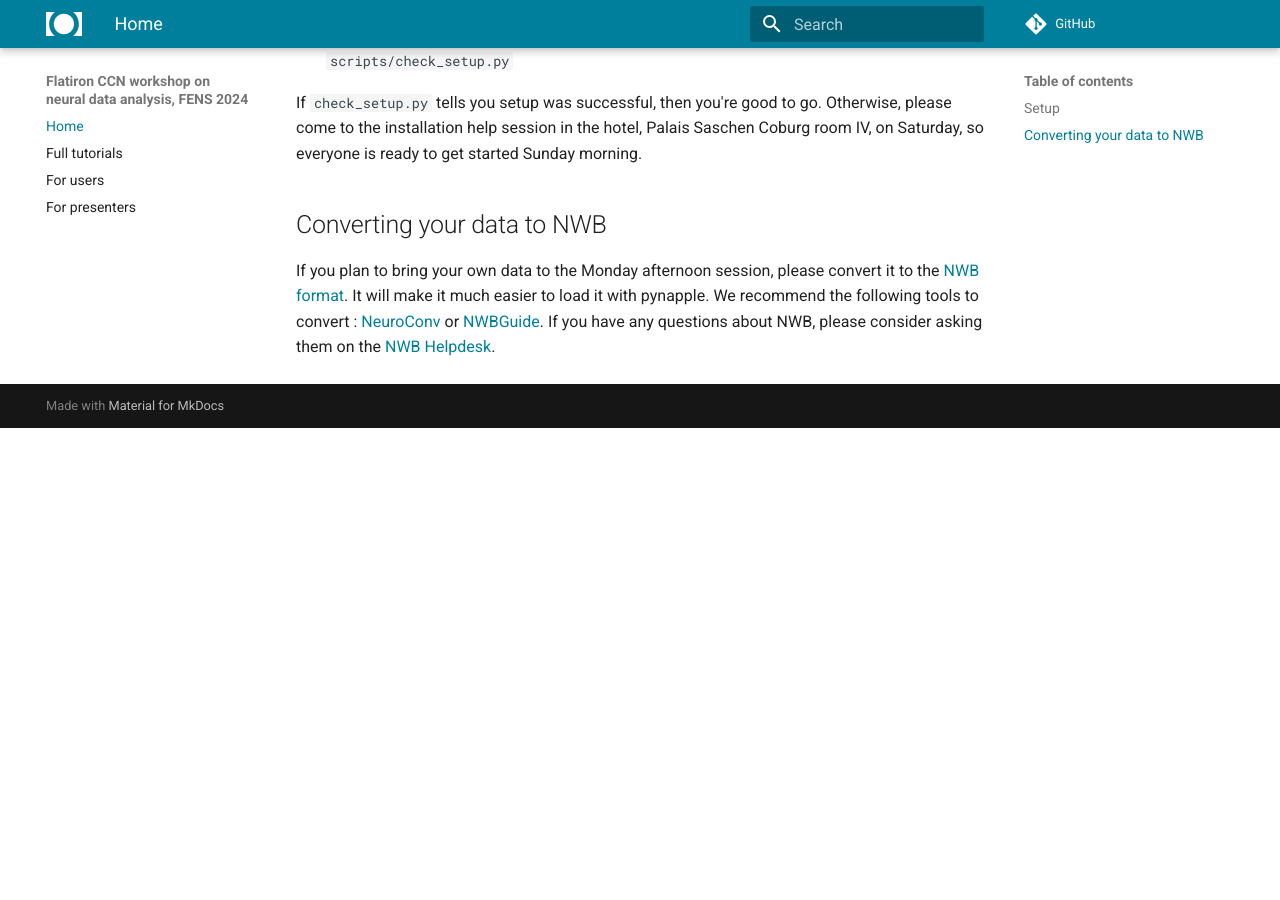
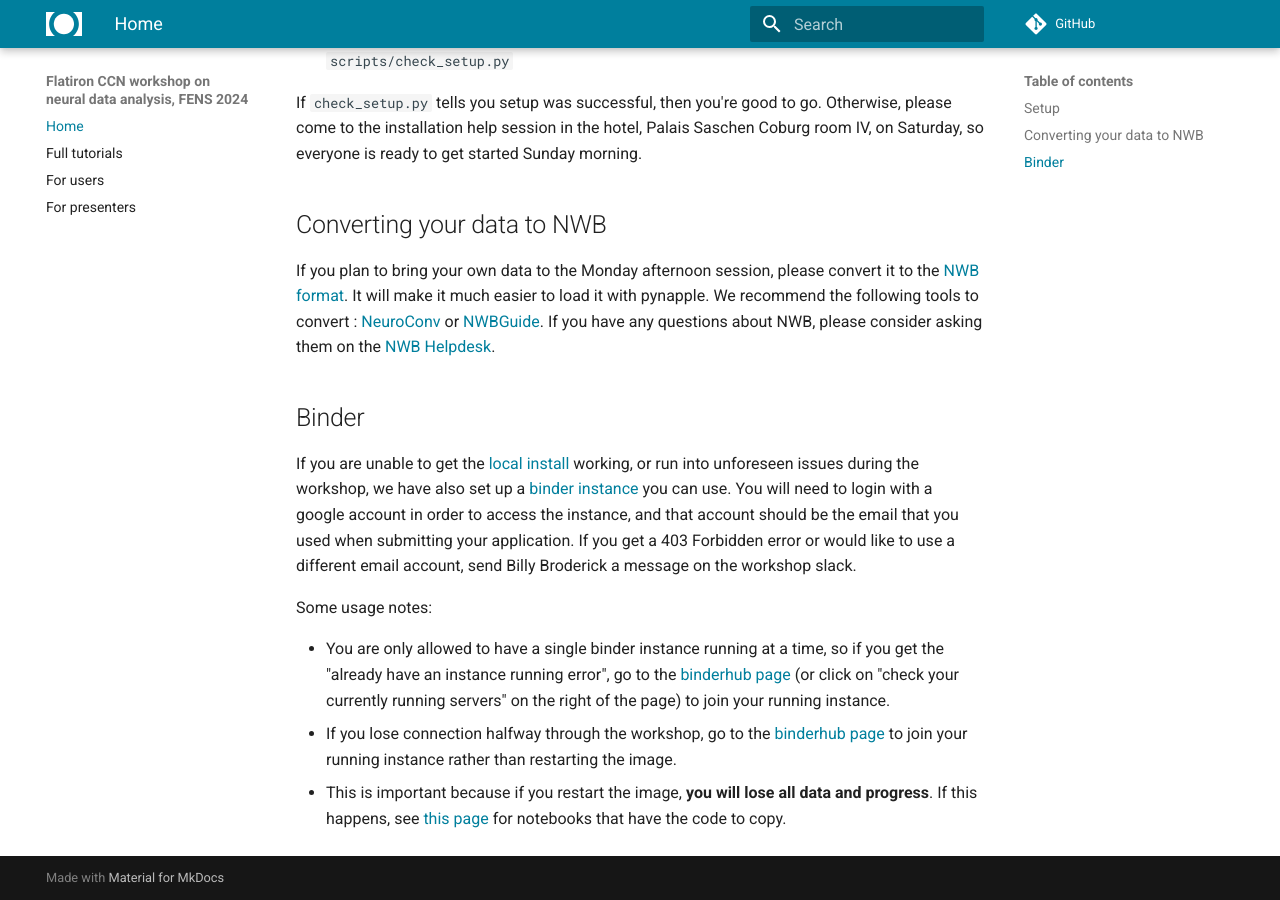
Before and after one commit to flatironinstitute/ccn-software-fens-2024, an MkDocs documentation site: the page built from docs/index.md, in a window 1280 px wide and 900 px high, scrolled down 1183 px. Built offline with MkDocs 1.6.1 and Material for MkDocs 9.7.7, drawn with Linux system fonts in a browser that asks for light colours; nearby versions of some CDN libraries; library files that are not in the unit come from our copies; comment, search, counter and statistics services are not loaded; before the commit the page ends 1611 px from its top, so only the background shows below that; some of the changed text lies outside the part shown.

Commit message:
adds binder info

```diff
--- a/docs/index.md
+++ b/docs/index.md
@@ -4,7 +4,7 @@
 
 We are excited to see everyone at the Flatiron Center for Computational Neuroscience FENS Satellite event on using open source packages to analyze and visualize neural data! You should have received an email with logistical information, including the schedule and link to the slack channel where we will be communicating the workshop. If you did not receive this email, please let us know!
 
-Over the course of this two-day workshop, we will walk you through the notebooks included on this site in order to demonstrate how to use pynapple, fastplotlib, and NeMoS to analyze and visualize your data!
+Over the course of this two-day workshop, we will walk you through the notebooks included on this site in order to demonstrate how to use pynapple, fastplotlib, and NeMoS to analyze and visualize your data.
 
 Before the workshop, please try to follow the [setup](#setup) instructions below to install everything on your personal laptop. Additionally, if you are bringing your own data, please see the section on [converting your data to NWB](#converting-your-data-to-nwb).
 
@@ -45,3 +45,13 @@
 ## Converting your data to NWB
 
 If you plan to bring your own data to the Monday afternoon session, please convert it to the [NWB format](https://pynwb.readthedocs.io/). It will make it much easier to load it with pynapple. We recommend the following tools to convert : [NeuroConv](https://neuroconv.readthedocs.io/en/main/) or [NWBGuide](https://nwb-guide.readthedocs.io/en/latest/). If you have any questions about NWB, please consider asking them on the [NWB Helpdesk](https://github.com/NeurodataWithoutBorders/helpdesk/discussions).
+
+## Binder
+
+If you are unable to get the [local install](#setup) working, or run into unforeseen issues during the workshop, we have also set up a [binder instance](https://binder.flatironinstitute.org/~wbroderick/fens2024) you can use. You will need to login with a google account in order to access the instance, and that account should be the email that you used when submitting your application. If you get a 403 Forbidden error or would like to use a different email account, send Billy Broderick a message on the workshop slack.
+
+Some usage notes:
+
+- You are only allowed to have a single binder instance running at a time, so if you get the "already have an instance running error", go to the [binderhub page](https://binder.flatironinstitute.org/hub/hub/home) (or click on "check your currently running servers" on the right of the page) to join your running instance.
+- If you lose connection halfway through the workshop, go to the [binderhub page](https://binder.flatironinstitute.org/hub/hub/home) to join your running instance rather than restarting the image.
+- This is important because if you restart the image, **you will lose all data and progress**. If this happens, see [this page](https://flatironinstitute.github.io/ccn-software-fens-2024/generated/just_code/) for notebooks that have the code to copy.
```
